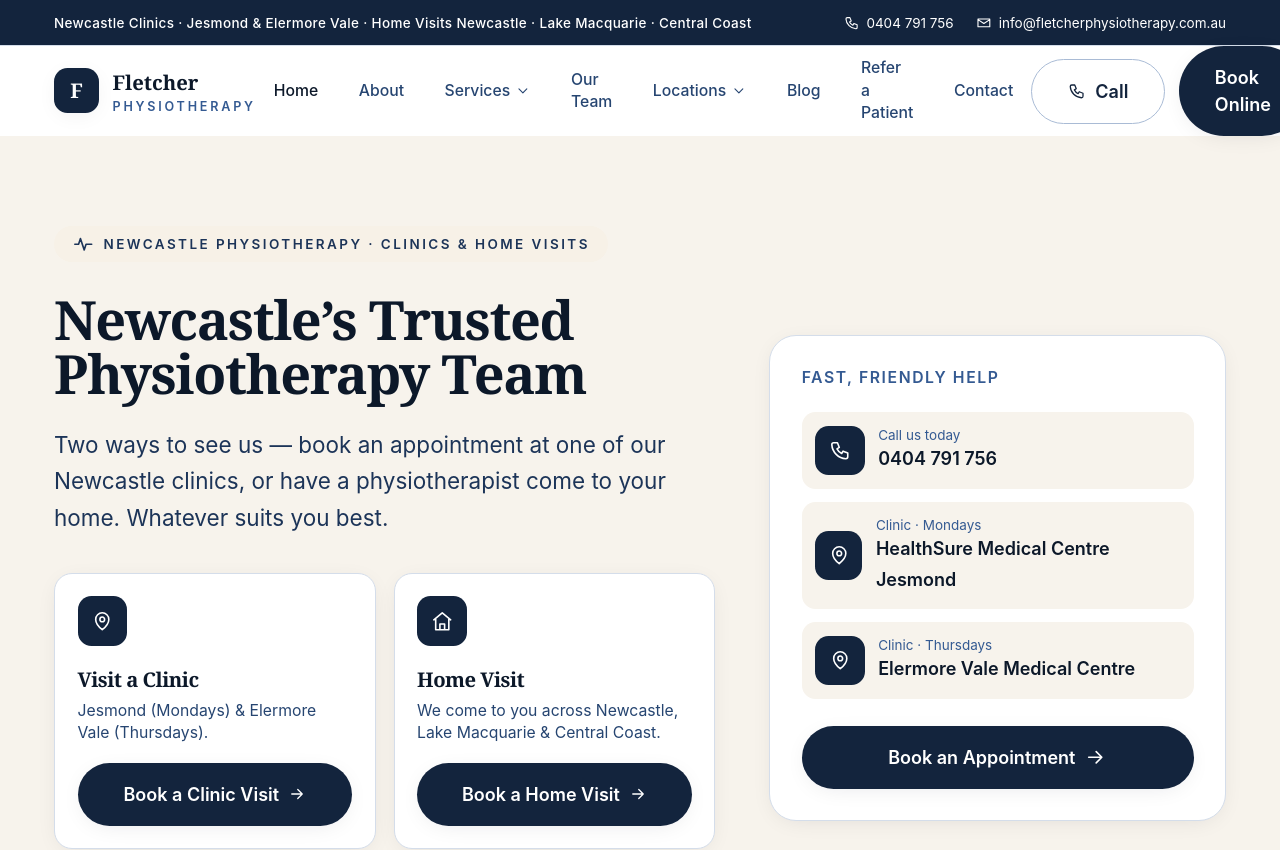
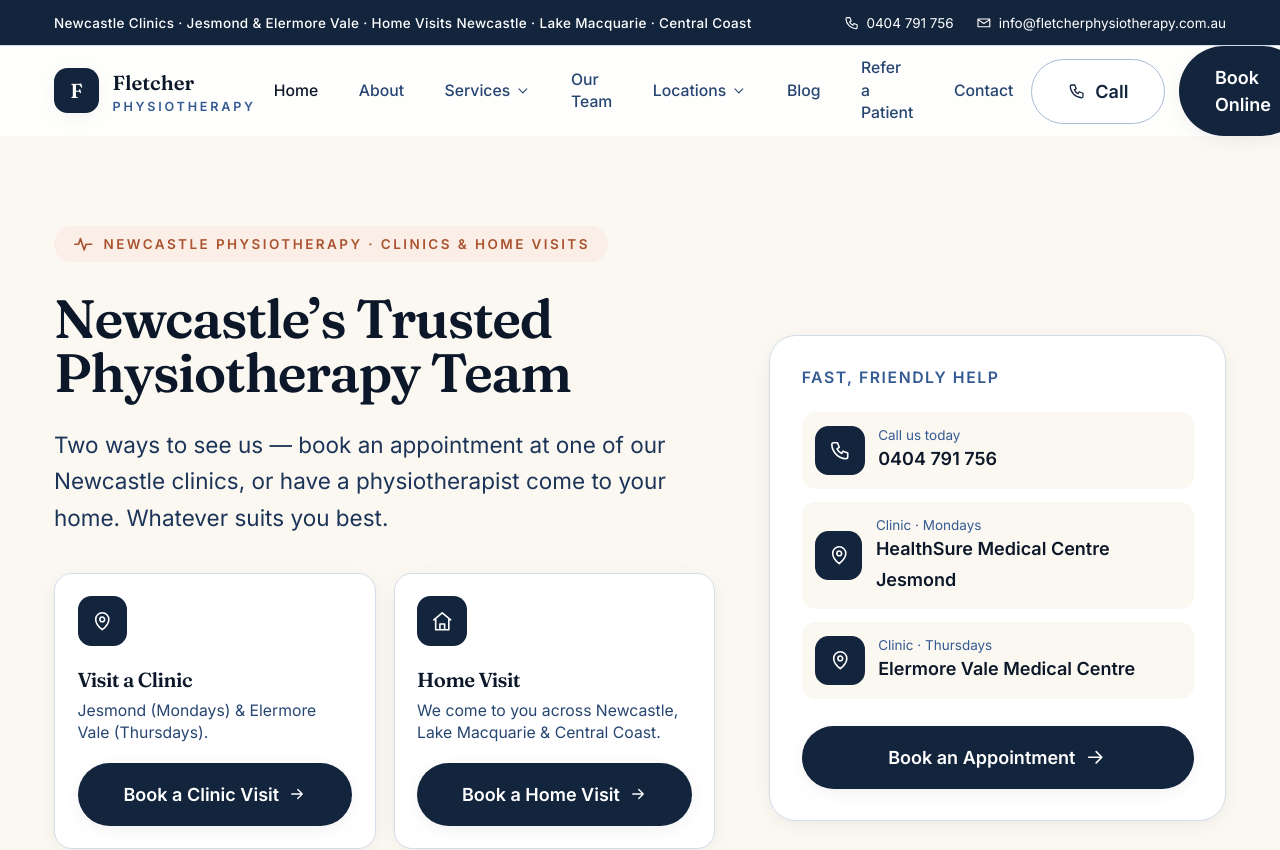
Before and after one commit to Trackrecord-pixel/Fletcher-physiotherapy-website, a Next.js app: page / in a window 1280 px wide. Shown: the top 850 px of the page. Built offline with nearby package versions, Linux system fonts and the light colour scheme.

Commit message:
Add files via upload

```diff
--- a/app/globals.css
+++ b/app/globals.css
@@ -21,7 +21,7 @@
   }
 
   body {
-    @apply bg-white text-navy-800 antialiased;
+    @apply bg-cream font-sans text-navy-800 antialiased;
     font-feature-settings: "kern", "liga";
     line-height: 1.7;
   }
@@ -62,11 +62,11 @@
   }
 
   .btn-accent {
-    @apply btn bg-beige-300 text-navy-900 hover:bg-beige-400 hover:-translate-y-0.5;
+    @apply btn bg-clay-500 text-white hover:bg-clay-600 hover:-translate-y-0.5;
   }
 
   .eyebrow {
-    @apply inline-flex items-center gap-2 rounded-full bg-beige-100 px-4 py-1.5 text-xs font-semibold uppercase tracking-[0.18em] text-navy-700;
+    @apply inline-flex items-center gap-2 rounded-full bg-clay-50 px-4 py-1.5 text-xs font-semibold uppercase tracking-[0.18em] text-clay-600;
   }
 
   .card {
@@ -74,7 +74,7 @@
   }
 
   .card-hover {
-    @apply hover:-translate-y-1 hover:border-beige-300 hover:shadow-card-hover;
+    @apply hover:-translate-y-1 hover:border-clay-200 hover:shadow-card-hover;
   }
 
   .prose-navy p {
--- a/app/layout.tsx
+++ b/app/layout.tsx
@@ -65,6 +65,14 @@ export default function RootLayout({
 }) {
   return (
     <html lang="en-AU">
+      <head>
+        <link rel="preconnect" href="https://fonts.googleapis.com" />
+        <link rel="preconnect" href="https://fonts.gstatic.com" crossOrigin="anonymous" />
+        <link
+          href="https://fonts.googleapis.com/css2?family=Fraunces:opsz,wght@9..144,400;9..144,500;9..144,600;9..144,700&family=Inter:wght@400;500;600;700&display=swap"
+          rel="stylesheet"
+        />
+      </head>
       <body>
         <OrganizationSchema />
         <WebSiteSchema />
--- a/tailwind.config.ts
+++ b/tailwind.config.ts
@@ -22,14 +22,25 @@ const config: Config = {
           950: "#070f1a",
         },
         beige: {
-          50: "#fcfaf6",
-          100: "#f7f1e7",
-          200: "#efe2cd",
-          300: "#e4cfac",
-          400: "#d7b886",
-          500: "#cca268",
+          50: "#fbf6ec",
+          100: "#f5ecdb",
+          200: "#ecdcc2",
+          300: "#e0c8a4",
+          400: "#d3b184",
+          500: "#c49c63",
         },
-        sand: "#f7f3ec",
+        clay: {
+          50: "#fbeee7",
+          100: "#f4e1d6",
+          200: "#e8c3ae",
+          300: "#d89b78",
+          400: "#cc7a50",
+          500: "#c46a48",
+          600: "#a9542f",
+          700: "#8a4526",
+        },
+        sand: "#fbf8f2",
+        cream: "#fbf8f2",
       },
       fontFamily: {
         sans: ["var(--font-inter)", "system-ui", "sans-serif"],
```
